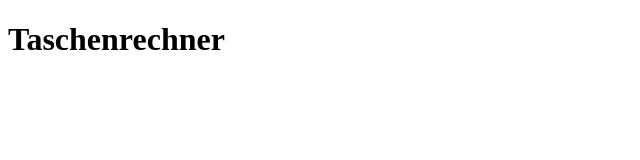
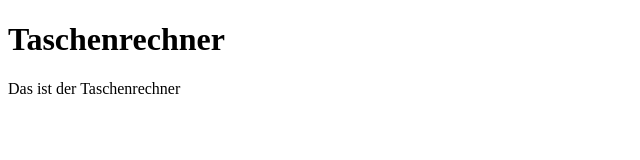
Before and after one commit to ferristhiel/calculator, a plain HTML site: page index.html in a window 1280 px wide. Shown: the whole page, without its empty margins (0-640 px from the left). Drawn offline with Linux system fonts and the light colour scheme.

Commit message:
Added an paragraph

```diff
--- a/index.html
+++ b/index.html
@@ -7,5 +7,6 @@
 </head>
 <body>
     <h1>Taschenrechner</h1>
+    <p>Das ist der Taschenrechner</p>
 </body>
 </html>
```
